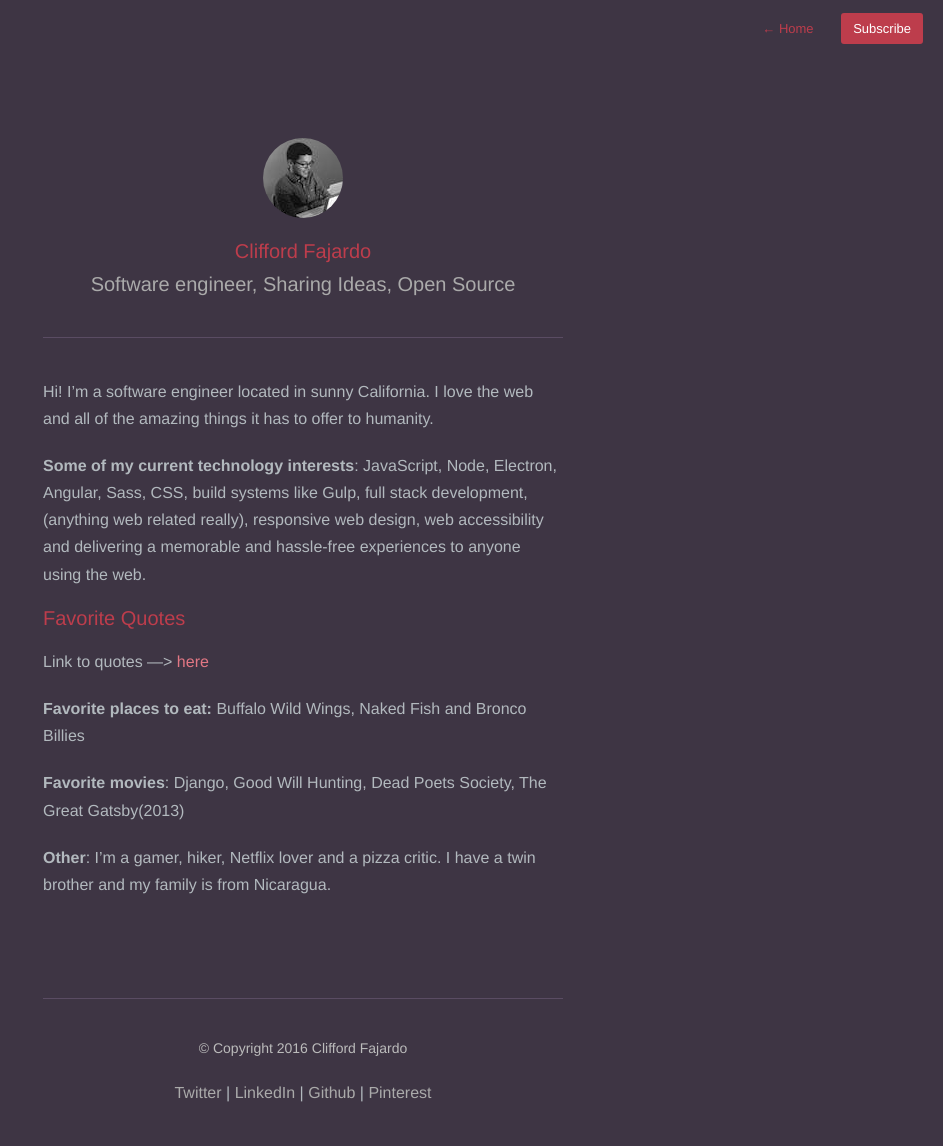
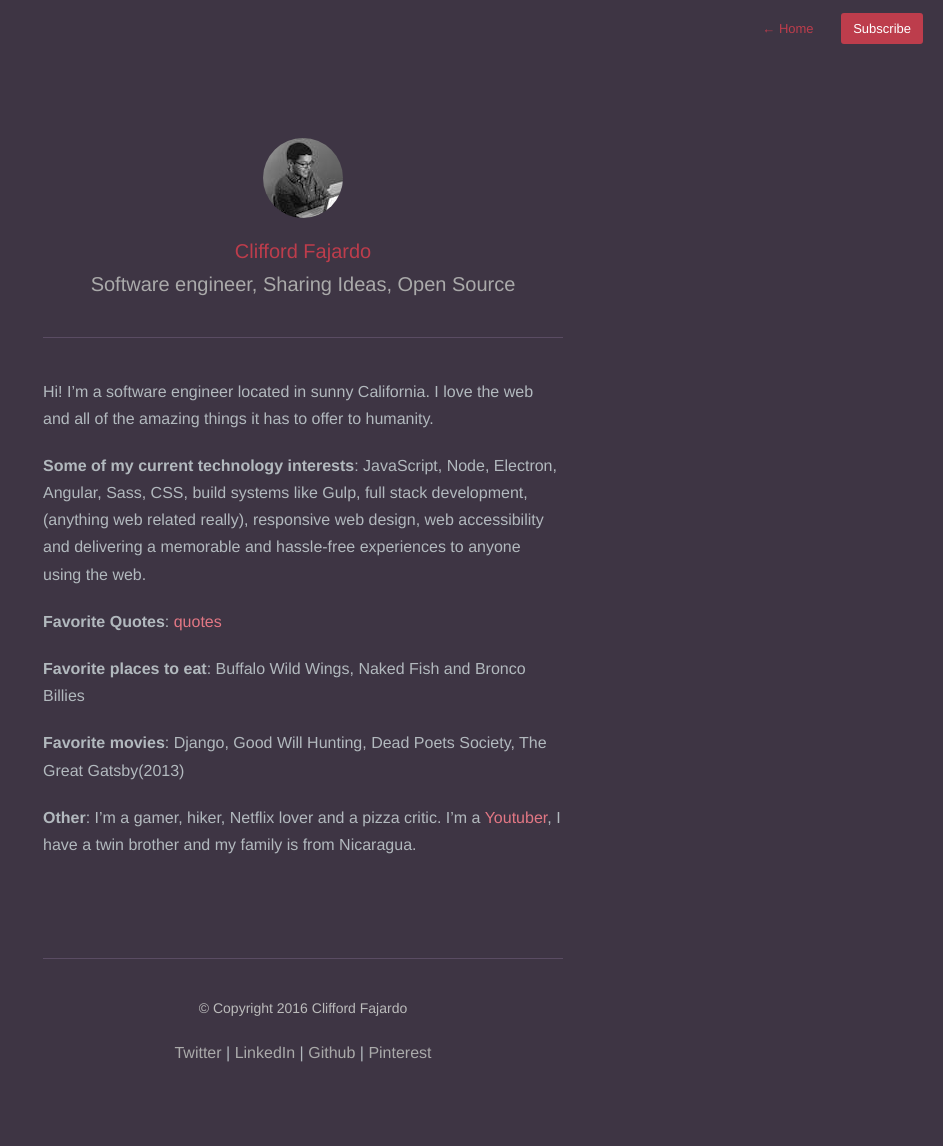
Before and after one commit to JosephSun/cliffordfajardo.github.io, a Jekyll site: the page built from about.md, in a window 1280 px wide. Shown: the whole page, without its empty margins (337-1280 px from the left). Built offline with Jekyll 4.4.1, drawn with Linux system fonts in a browser that asks for light colours; nearby versions of some CDN libraries; Markdown is read by kramdown in place of the engine named in the settings; after the commit the page ends 1106 px from its top, so only the background shows below that.

Commit message:
update aboutme

```diff
--- a/about.md
+++ b/about.md
@@ -10,17 +10,20 @@ it has to offer to humanity.
 **Some of my current technology interests**:
 JavaScript, Node, Electron, Angular, Sass, CSS, build systems like Gulp, full stack development,(anything web related really), responsive web design, web accessibility and delivering a memorable and hassle-free experiences to anyone using the web.
 
-### Favorite Quotes
-Link to quotes  ---> [here](https://gist.github.com/cliffordfajardo/3b710aa0b25434efde4a)
 
-**Favorite places to eat:**
+**Favorite Quotes**:
+[quotes](https://gist.github.com/cliffordfajardo/3b710aa0b25434efde4a)
+
+
+
+**Favorite places to eat**:
 Buffalo Wild Wings, Naked Fish and Bronco Billies
 
 **Favorite movies**:
  Django, Good Will Hunting, Dead Poets Society, The Great Gatsby(2013)
 
 **Other**:
-I'm a gamer, hiker, Netflix lover and a pizza critic. I have a twin brother and my family is from Nicaragua.
+I'm a gamer, hiker, Netflix lover and a pizza critic. I'm a [Youtuber](http://youtube.com/cliffordfajardo), I have a twin brother and my family is from Nicaragua.
 
 
 {% include footer.html %}
```
